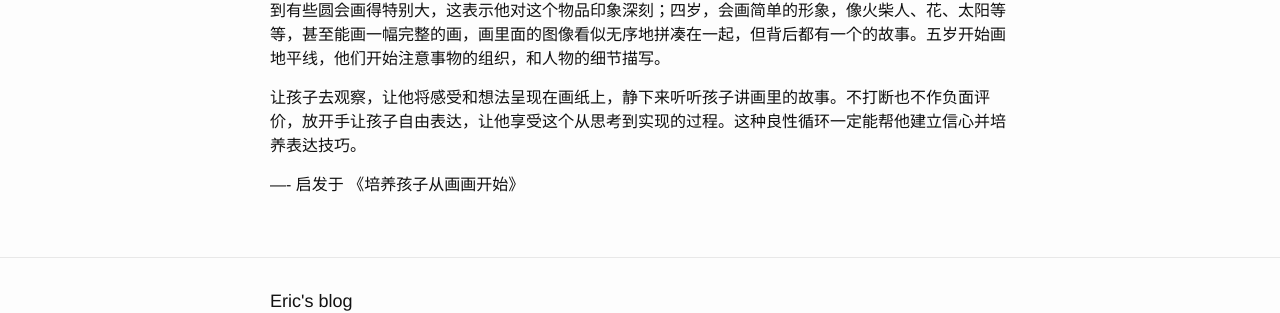
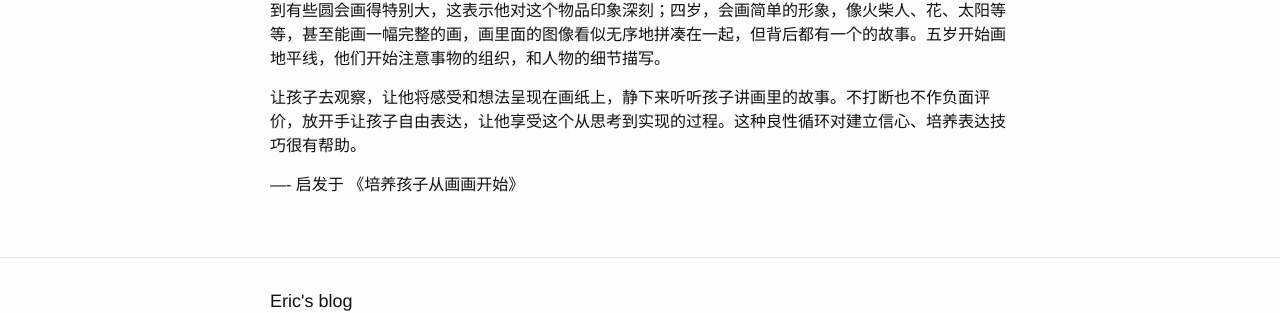
Before and after one commit to ericatsydney/ericatsydney.github.io, a Jekyll site: the page built from _posts/2016-06-02-children-drawing.markdown, in a window 1280 px wide. Shown: the part 288-601 px from the top of the page. Built offline with Jekyll 4.4.1, drawn with Linux system fonts in a browser that asks for light colours.

Commit message:
Update 3 old posts.

```diff
--- a/_posts/2016-04-23-dream.markdown
+++ b/_posts/2016-04-23-dream.markdown
@@ -15,4 +15,4 @@
 
 一种典型的中国式教育是强调爸爸妈妈工作很辛苦，为了生计牺牲这样那样，最后要求子女好好读书·长大了要孝顺父母。让子女有感恩之心无可厚非，但过分强调可能会起反作用。孩子会想，我努力读书最后还是逃不出一代又一代的循环，干着不想做的工作，为生活而不得不牺牲自己的兴趣和爱好。
 
-我希望自己能享受和追逐工作·生活之美，同时传达这种理念给我最爱的宝宝。
+我希望自己能享受生活、享受工作，同时将这种理念传递给我的宝宝们。
--- a/_posts/2016-05-10-greedy.markdown
+++ b/_posts/2016-05-10-greedy.markdown
@@ -9,6 +9,6 @@
 
 凌晨了还在Youtube上瞎逛，这Youtube的相关性推荐做得太特么好了，自动播放的视频六七成都是自己想看的，哪能停下来？睡眠拖延症就这样产生了。
 
-狗官搜刮钱财是贪财，暴饮暴食导致痴肥是贪吃，偷瞄女同事胸部是贪色，在茶水间搬是非是贪口舌之快，低头族如你我也是贪图享乐，各色各样的贪念融在了我们血液中。
+狗官搜刮钱财是贪财，暴饮暴食导致痴肥是贪吃，偷瞄女同事胸部是贪色，在茶水间搬是非是贪口舌之快，低头族如你我是贪图享乐，各色各样的贪念早已融在了我们血液中。
 
 执着所爱，欲望被无限放大。难怪佛认为“贪”为痛苦的根源，需要用“戒”来克制，亦即是自律。
--- a/_posts/2016-06-02-children-drawing.markdown
+++ b/_posts/2016-06-02-children-drawing.markdown
@@ -9,6 +9,6 @@
 
 一岁时是蒙昧状态基本不可雕琢；到两岁他们的手眼协调越来越好，开始在画纸上画点和线；三岁是自我意识发展阶段，小朋友会画圈了，虽然画纸上的每个圈圈看起来差不多，但是各代表不同事物，你会留意到有些圆会画得特别大，这表示他对这个物品印象深刻；四岁，会画简单的形象，像火柴人、花、太阳等等，甚至能画一幅完整的画，画里面的图像看似无序地拼凑在一起，但背后都有一个的故事。五岁开始画地平线，他们开始注意事物的组织，和人物的细节描写。
 
-让孩子去观察，让他将感受和想法呈现在画纸上，静下来听听孩子讲画里的故事。不打断也不作负面评价，放开手让孩子自由表达，让他享受这个从思考到实现的过程。这种良性循环一定能帮他建立信心并培养表达技巧。
+让孩子去观察，让他将感受和想法呈现在画纸上，静下来听听孩子讲画里的故事。不打断也不作负面评价，放开手让孩子自由表达，让他享受这个从思考到实现的过程。这种良性循环对建立信心、培养表达技巧很有帮助。
 
 ---- 启发于 《培养孩子从画画开始》
```
